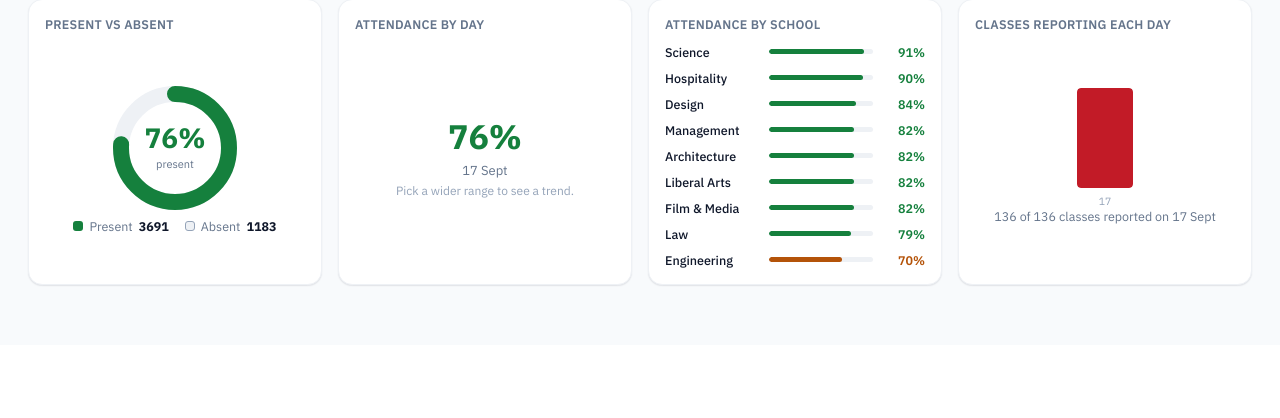
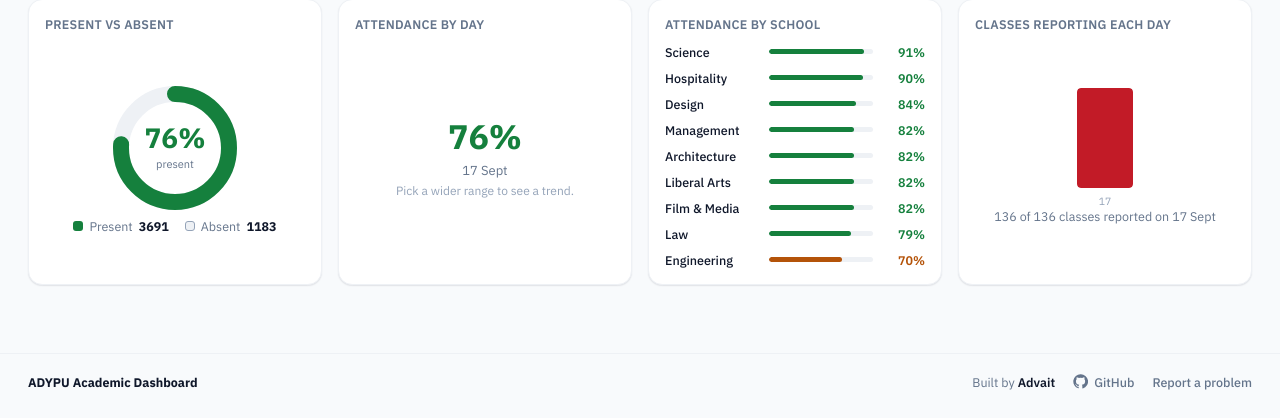
Before and after one commit to D00M1909/adypu-academic-dashboard, a PHP site: page /index.php in a window 1280 px wide. Shown: the part 766-1184 px from the top of the page. Before the commit the page ends 1052 px from the top, so only its background shows below. Run offline with PHP 8.4, Linux system fonts and the light colour scheme.

Commit message:
Add a footer to every page

```diff
--- a/css/dashboard.css
+++ b/css/dashboard.css
@@ -1219,6 +1219,37 @@ input:focus-visible, select:focus-visible {
   .account-actions { margin-top: 0; flex: none; }
 }
 
+/* ---------- Footer ----------
+   One quiet line on every page: who built it, where the source is, and where
+   to report a problem now that faculty across the university depend on it. */
+
+.site-footer {
+  margin-top: 8px;
+  border-top: 1px solid var(--hairline);
+  font-size: 12.5px;
+  color: var(--ink-muted);
+}
+.footer-inner {
+  max-width: 1280px;
+  margin: 0 auto;
+  padding: 20px 28px 28px;
+  display: flex;
+  align-items: center;
+  justify-content: space-between;
+  flex-wrap: wrap;
+  gap: 10px 20px;
+}
+.footer-brand { font-weight: 700; color: var(--ink); }
+.footer-links { display: flex; align-items: center; flex-wrap: wrap; gap: 6px 18px; }
+.footer-links a { color: var(--ink-muted); font-weight: 500; text-decoration: none; }
+.footer-links a:hover { color: var(--red-ink); }
+.footer-links span a { color: var(--ink); font-weight: 600; }
+.footer-gh { display: inline-flex; align-items: center; gap: 6px; }
+.footer-gh svg { width: 15px; height: 15px; }
+@media (max-width: 640px) {
+  .footer-inner { flex-direction: column; align-items: flex-start; padding: 18px 16px 24px; }
+}
+
 /* ---------- Print / Save as PDF ----------
    The export button opens the browser's native print dialog. Keeping the
    report as normal HTML and changing only its print box avoids a separate
--- a/includes/page.php
+++ b/includes/page.php
@@ -100,7 +100,32 @@ try {
 
 function page_foot(): void {
     $v = filemtime(__DIR__ . '/../js/theme.js');
-    echo "</main>\n<script src=\"js/theme.js?v=$v\"></script>\n</body>\n</html>\n";
+    echo "</main>\n";
+    site_footer();
+    echo "<script src=\"js/theme.js?v=$v\"></script>\n</body>\n</html>\n";
+}
+
+// One line at the foot of every page. The GitHub mark is inline rather than in
+// a sprite because the dashboard and the faculty pages carry different sprites,
+// and this is the one icon both need.
+const SITE_REPO = 'https://github.com/D00M1909/adypu-academic-dashboard';
+
+function site_footer(): void {
+    ?>
+<footer class="site-footer no-print">
+  <div class="footer-inner">
+    <span class="footer-brand">ADYPU Academic Dashboard</span>
+    <span class="footer-links">
+      <span>Built by <a href="https://github.com/D00M1909">Advait</a></span>
+      <a class="footer-gh" href="<?= SITE_REPO ?>">
+        <svg viewBox="0 0 24 24" aria-hidden="true"><path fill="currentColor" d="M12 .5a11.5 11.5 0 0 0-3.64 22.41c.58.1.79-.25.79-.56v-2c-3.2.7-3.88-1.37-3.88-1.37-.52-1.33-1.28-1.69-1.28-1.69-1.05-.72.08-.7.08-.7 1.16.08 1.77 1.19 1.77 1.19 1.03 1.77 2.7 1.26 3.36.96.1-.75.4-1.26.73-1.55-2.55-.29-5.24-1.28-5.24-5.68 0-1.26.45-2.28 1.19-3.09-.12-.29-.52-1.46.11-3.05 0 0 .97-.31 3.17 1.18a11 11 0 0 1 5.77 0c2.2-1.49 3.17-1.18 3.17-1.18.63 1.59.23 2.76.11 3.05.74.81 1.19 1.83 1.19 3.09 0 4.41-2.69 5.39-5.25 5.67.41.36.78 1.06.78 2.14v3.17c0 .31.21.67.8.56A11.5 11.5 0 0 0 12 .5Z"/></svg>
+        <span>GitHub</span>
+      </a>
+      <a href="<?= SITE_REPO ?>/issues/new">Report a problem</a>
+    </span>
+  </div>
+</footer>
+<?php
 }
 
 // One place that decides how a message looks, so a success and a failure can
--- a/index.php
+++ b/index.php
@@ -473,6 +473,8 @@ try {
 
 </main>
 
+<?php site_footer(); ?>
+
 <div id="division-modal" class="modal-backdrop" hidden>
   <div class="modal" role="dialog" aria-modal="true" aria-labelledby="modal-title">
     <div class="modal-header">
```
